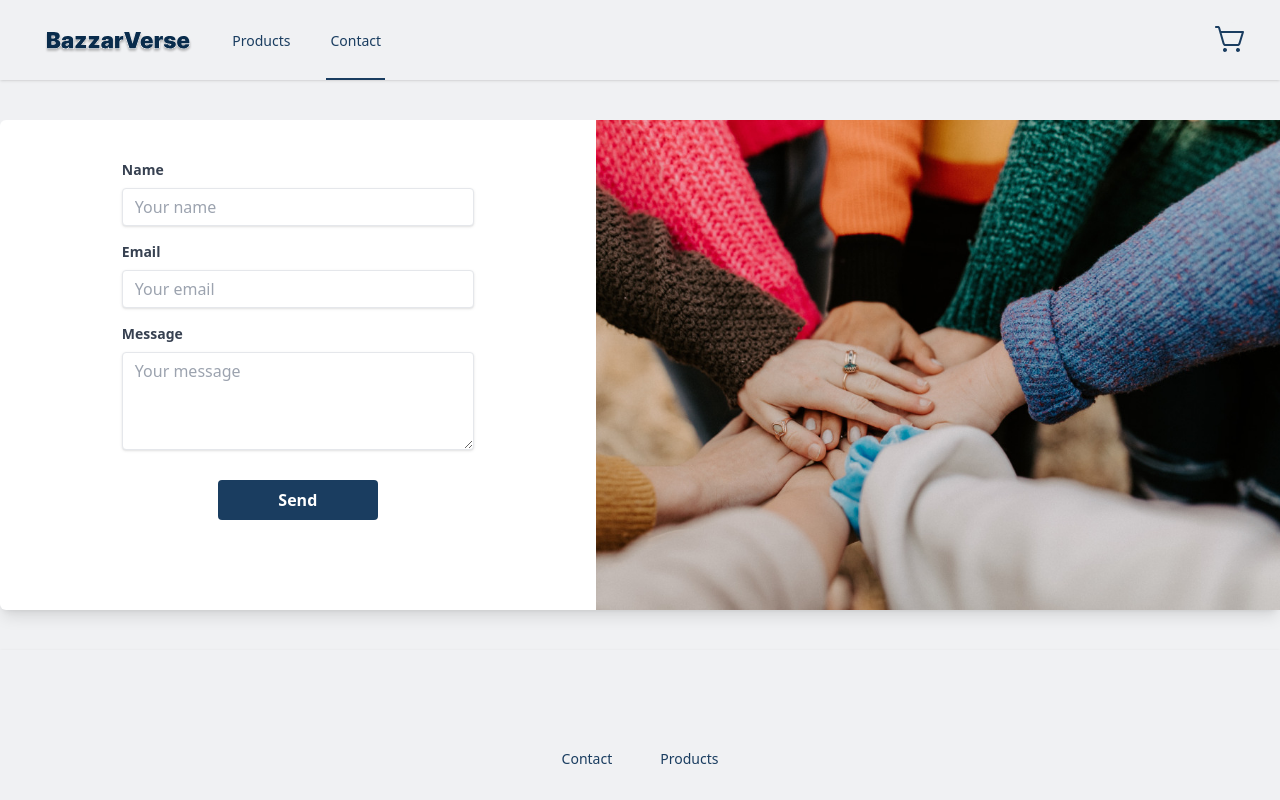
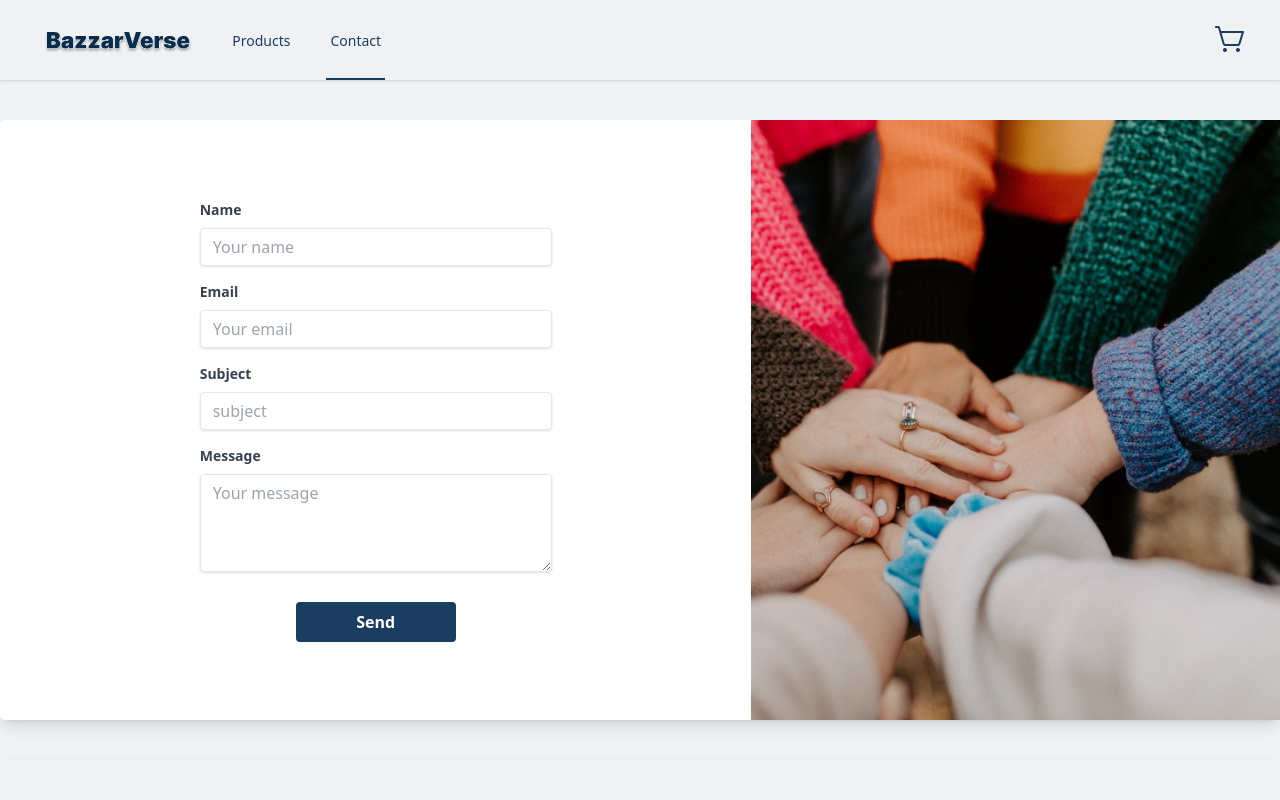
Before and after one commit to Liisagrant/CA-react-BazaarVerse, a React (Vite) app: page /contact in a window 1280 px wide. Shown: the top 800 px of the page. Built offline with nearby package versions, Linux system fonts and the light colour scheme; no server answers.

Commit message:
Improved the look on contact page, removed image for md screens and added som padding on top of the contact form for a better look.

```diff
--- a/src/components/pages/ContactPage/Contact.jsx
+++ b/src/components/pages/ContactPage/Contact.jsx
@@ -4,15 +4,15 @@ import ContactForm from "./ContactForm";
 
 const ContactPage = () => {
   return (
-    <div className="flex flex-col mx-10 md:flex-row items-stretch md:items-start rounded-md shadow-lg justify-center bg-white m-10 max-w-7xl lg:mx-auto">
-      <div className="w-full md:w-1/2">
+    <div className="flex flex-col mx-10 lg:flex-row items-stretch md:items-start rounded-md shadow-lg justify-center bg-white m-10 max-w-7xl lg:mx-auto">
+      <div className=" flex justify-center w-full">
         <ContactForm />
       </div>
       <div className="h-full">
         <img
           src={contactImage}
           alt="Your Image Description"
-          className="object-cover hidden md:block h-[490px]"
+          className="object-cover hidden lg:block h-[600px]"
         />
       </div>
     </div>
--- a/src/components/pages/ContactPage/ContactForm.jsx
+++ b/src/components/pages/ContactPage/ContactForm.jsx
@@ -3,7 +3,7 @@ import React from "react";
 const ContactForm = () => {
   return (
     <div className="w-full max-w-md mx-auto p-4">
-      <form className="bg-white rounded px-8 pt-6 pb-4 mb-4">
+      <form className="bg-white rounded px-2 md:px-8 pt-16 pb-4 mb-4">
         <div className="mb-4">
           <label
             className="block text-gray-700 text-sm font-bold mb-2"
@@ -30,6 +30,20 @@ const ContactForm = () => {
             id="email"
             type="email"
             placeholder="Your email"
+          />
+        </div>
+        <div className="mb-4">
+          <label
+            className="block text-gray-700 text-sm font-bold mb-2"
+            htmlFor="subject"
+          >
+            Subject
+          </label>
+          <input
+            className="shadow appearance-none border rounded w-full py-2 px-3 text-gray-700 leading-tight focus:outline-none focus:shadow-outline"
+            id="subject"
+            type="text"
+            placeholder="subject"
           />
         </div>
         <div className="mb-6">
```
